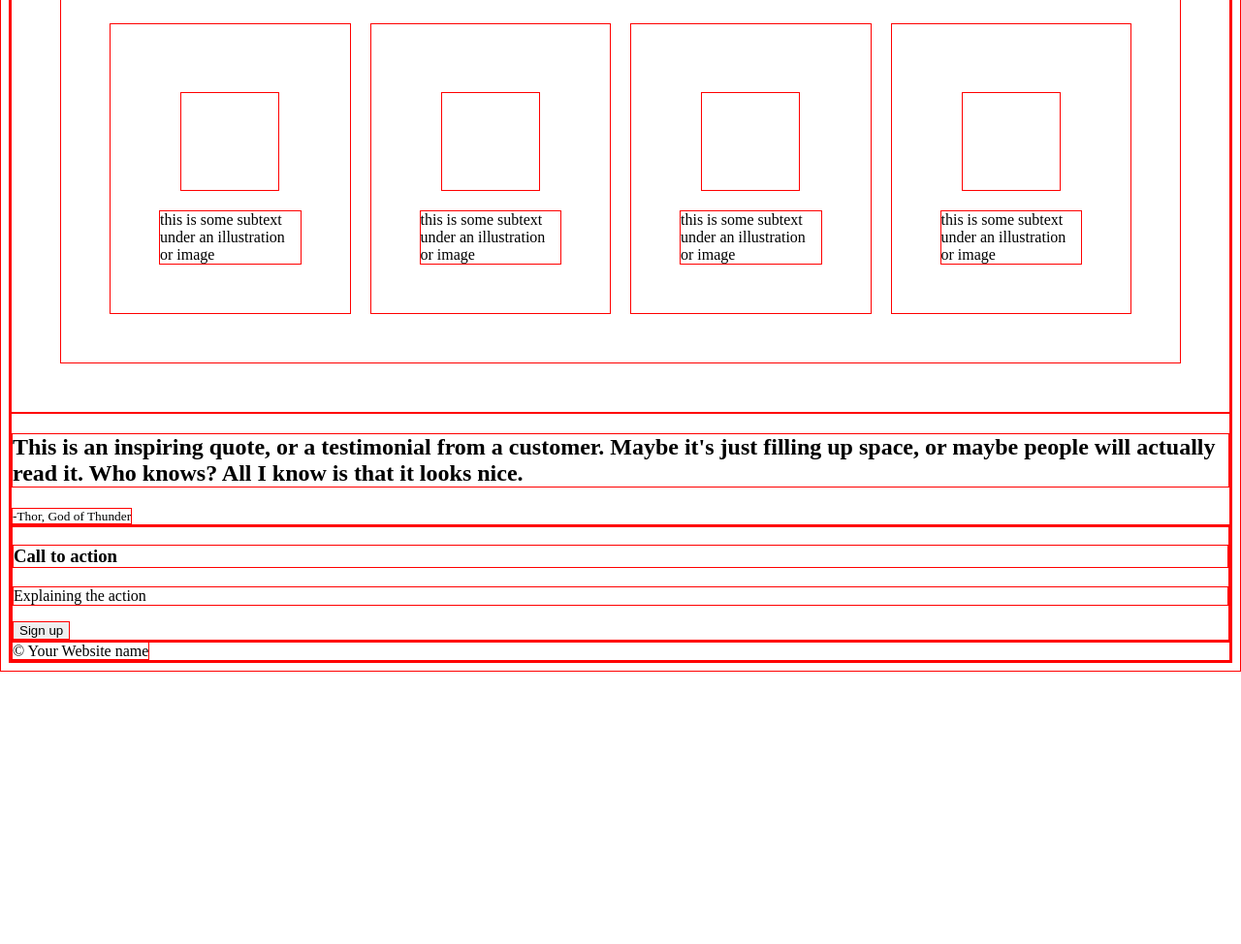
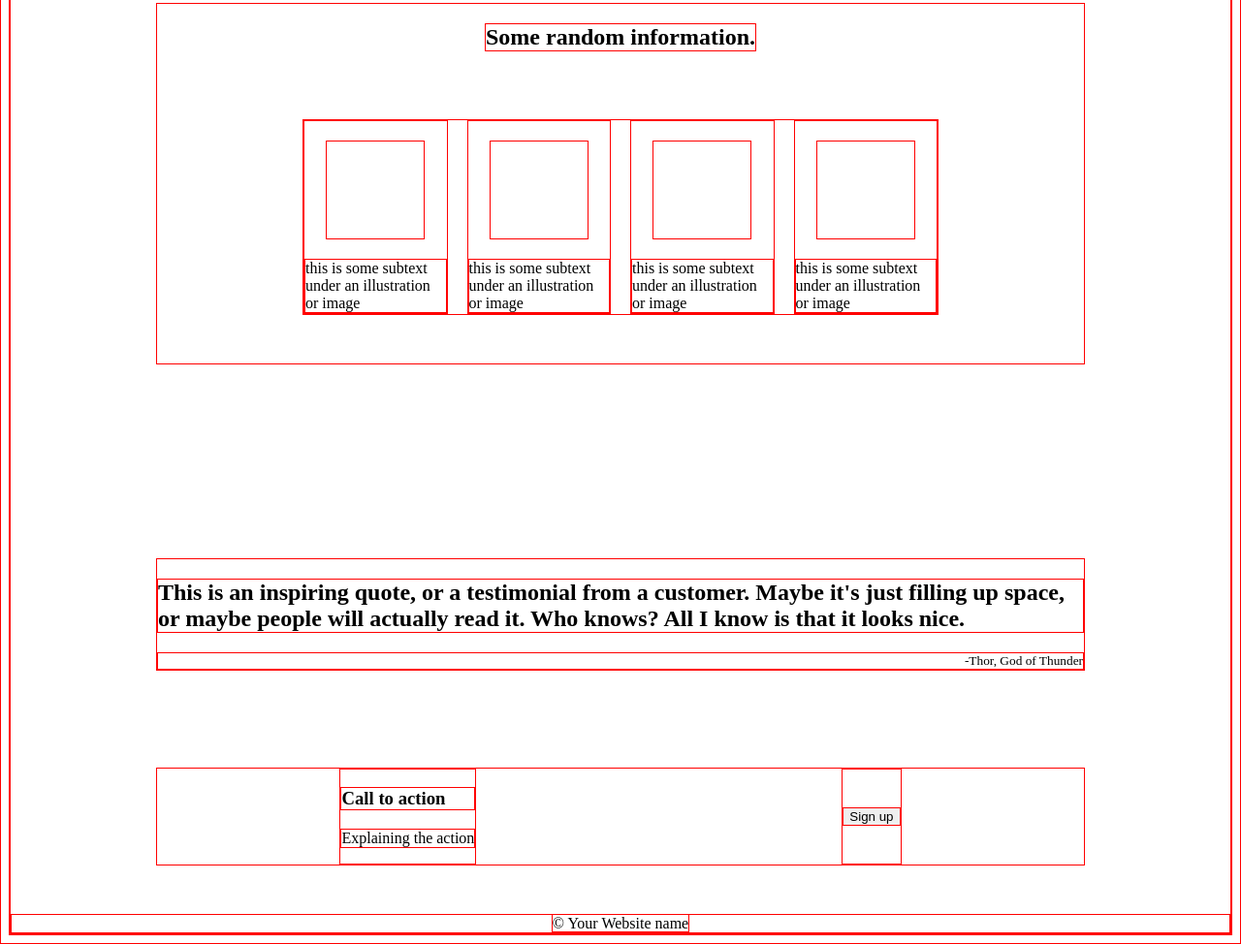
Before and after one commit to SandorMadacsi/landing-page, a plain HTML site: page index.html in a window 1280 px wide. Shown: the part 720-1694 px from the top of the page at 97% size. Before the commit the page ends 1413 px from the top, so only its background shows below. Drawn offline with Linux system fonts and the light colour scheme.

Commit message:
Set up reviews / sign-up layout

```diff
--- a/index.html
+++ b/index.html
@@ -61,9 +61,11 @@
             <small> -Thor, God of Thunder</small>
         </section>
         <section class="sign-up">
-            <div class="cont">
+            <div class="left-cont">
                 <h3>Call to action</h3>
                 <p>Explaining the action</p>
+            </div>
+            <div class="right-cont">
                 <button>Sign up</button>
             </div>
         </section>
--- a/styles/style.css
+++ b/styles/style.css
@@ -20,7 +20,7 @@ header ul{
 
 .hero{
     display: flex;
-    padding:150px;
+    margin:150px;
     justify-content: center;
     align-items: center;
     flex-wrap: wrap;
@@ -45,14 +45,20 @@ header ul{
     display: flex;
     flex-direction: column;
     align-items: center;
+    margin:150px;
 }
+.services,
+.reviews,
+.sign-up{
+    display: flex;
+    flex: 1;
+    margin: 50px 150px;
+
+}
+
 .services{
-    display: flex;
+    gap:20px;
     flex-wrap:wrap;
-    flex: 1;
-    padding:50px;
-    margin:50px;
-    gap:20px;
 }
 
 .service{
@@ -60,13 +66,32 @@ header ul{
     justify-content: center;
     align-items: center;
     flex-direction: column;
-    padding:50px;
     flex:1 0 100px;
 }
 
-
+.reviews{
+    flex-direction: column;
+}
+.reviews small{
+    display: flex;
+    justify-content: end;
+}
 .img{
 width: 100px;
 height:100px;
 margin:20px;
 }
+
+.sign-up{
+    justify-content: space-around;
+
+}
+
+.sign-up .right-cont{
+    display: flex;
+    align-items: center;
+}
+
+footer{
+    text-align: center;
+}
```
